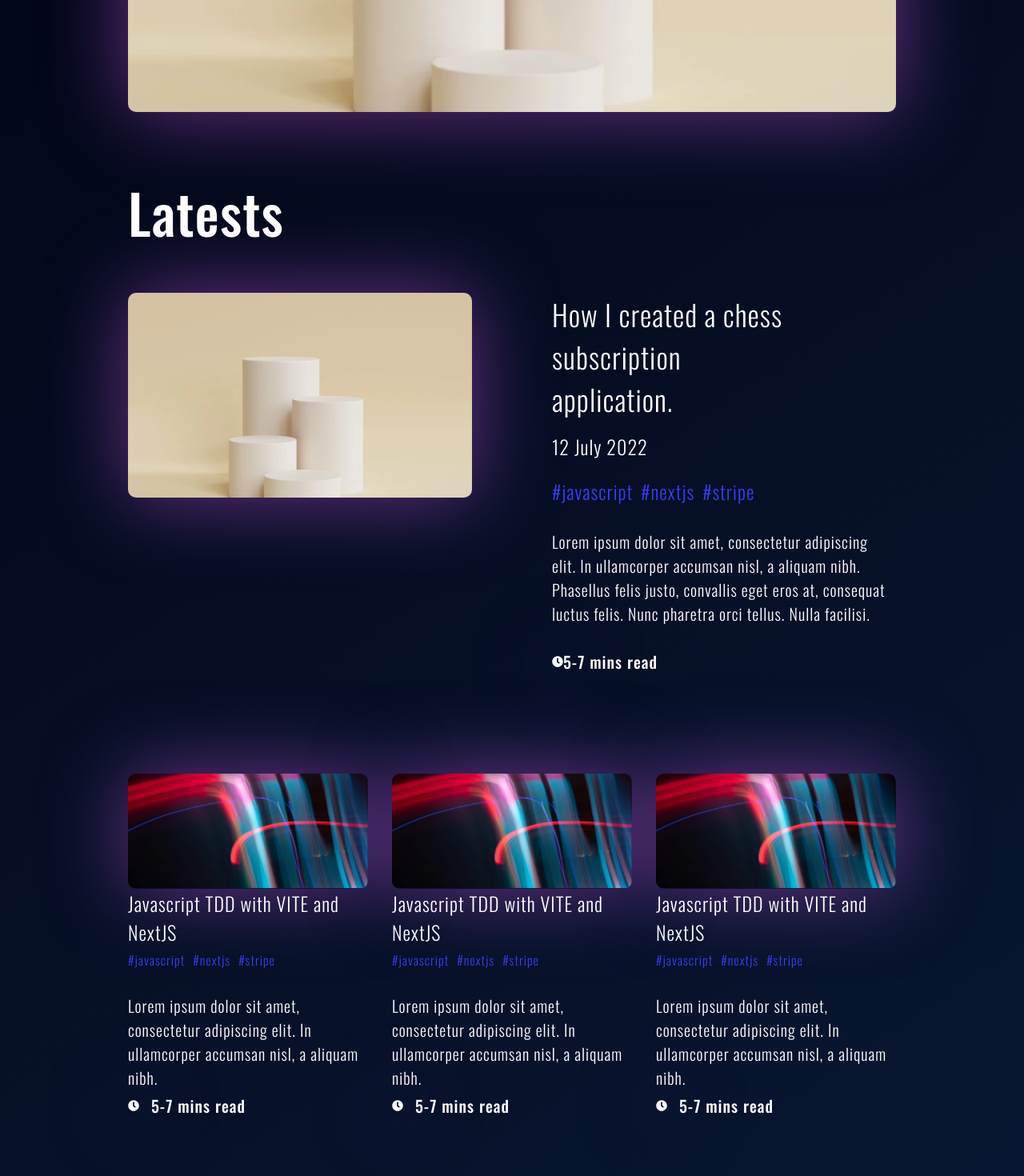
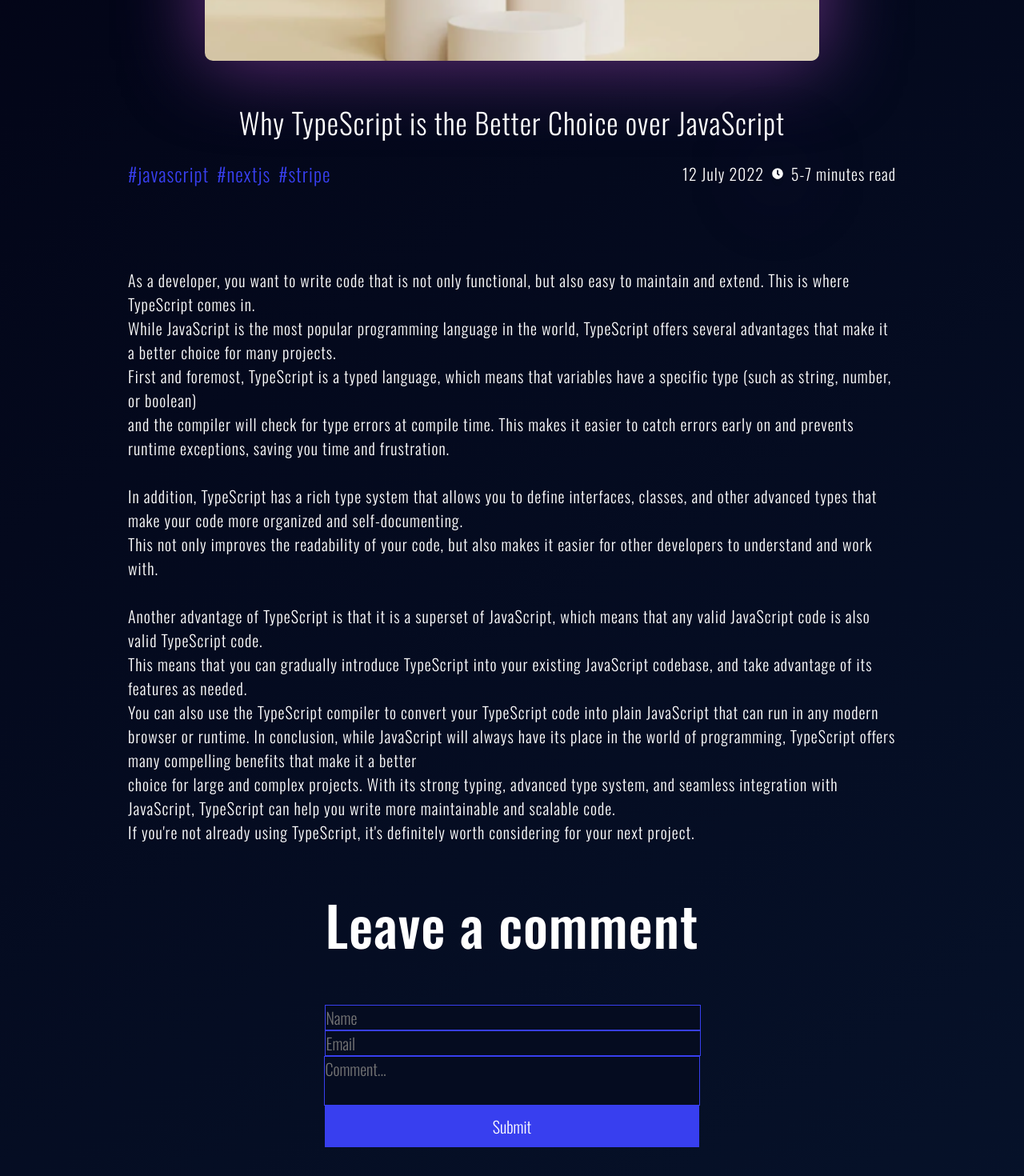
Before and after one commit to cmoileo/personal-blog, a React (Vite) app in the folder Desktop/personal-blog/: page /article in a window 1280 px wide. Shown: the part 700-2170 px from the top of the page at 80% size. Built offline with nearby package versions, Linux system fonts and the light colour scheme.

Commit message:
[ADD] article page

```diff
--- /dev/null
+++ b/Desktop/personal-blog/src/Components/Comments/LeaveComments.jsx
@@ -0,0 +1,16 @@
+
+export default function LeaveComments() {
+  return (
+    <div className="leave-comments-container">
+        <h1 className="main-title">Leave a comment</h1>
+            <form className="leave-comments-container__form">
+                <div className="">
+                    <input type="leave-comments-form__name" className="name" placeholder="Name"/>
+                    <input type="leave-comments-form__email" className="email" placeholder="Email"/>
+                </div>
+                <textarea className="leave-comments-form__textarea" placeholder="Comment..."></textarea>
+                <button onClick={(e) => e.preventDefault()} className="newsletter-cta__button leave-comments-form__button">Submit</button>
+            </form>
+    </div>
+  )
+}
--- a/Desktop/personal-blog/src/Pages/Articles/Article.jsx
+++ b/Desktop/personal-blog/src/Pages/Articles/Article.jsx
@@ -3,6 +3,8 @@ import Latests from "../../Components/Latests/Latests";
 import Navbar from "../../Components/Navbar/Navbar";
 import Newsletter from "../../Components/Newletter/Newsletter";
 import MainIllustration from '../../assets/main-illustration.png'
+import Clock from '../../assets/clock.svg'
+import LeaveComments from "../../Components/Comments/LeaveComments";
 
 export default function Article() {
   return (
@@ -11,7 +13,38 @@ export default function Article() {
         <Navbar />
         <div className="article-main-container">
             <img src={MainIllustration} className="article-main-container__illustration" />
+            <div className="article-main-container__header">
+              <h2 className="second-title">Why TypeScript is the Better Choice over JavaScript</h2>
+              <div className="article-main-container__header__infos">
+                <div className="main-latest-article-container__right__tags">
+                  <p>#javascript</p>
+                  <p>#nextjs</p>
+                  <p>#stripe</p>
+                </div>
+                <div className="article-main-container__header__infos__time">
+                  <p className="main-text">12 July 2022</p>
+                  <img src={Clock} alt="" />
+                  <p className="main-text">5-7 minutes read</p>
+                </div>
+              </div>
+              <p className="main-text article-main-container__text-content">
+              As a developer, you want to write code that is not only functional, but also easy to maintain and extend. This is where TypeScript comes in. <br />
+              While JavaScript is the most popular programming language in the world, TypeScript offers several advantages that make it a better choice for many projects. <br />
+              First and foremost, TypeScript is a typed language, which means that variables have a specific type (such as string, number, or boolean) <br />
+              and the compiler will check for type errors at compile time. This makes it easier to catch errors early on and prevents runtime exceptions, saving you time and frustration. <br /><br />
+              In addition, TypeScript has a rich type system that allows you to define interfaces, classes, and other advanced types that make your code more organized and self-documenting. <br />
+              This not only improves the readability of your code, but also makes it easier for other developers to understand and work with. <br /> <br />
+              Another advantage of TypeScript is that it is a superset of JavaScript, which means that any valid JavaScript code is also valid TypeScript code. <br />
+              This means that you can gradually introduce TypeScript into your existing JavaScript codebase, and take advantage of its features as needed. <br />
+              You can also use the TypeScript compiler to convert your TypeScript code into plain JavaScript that can run in any modern browser or runtime.
+              In conclusion, while JavaScript will always have its place in the world of programming, TypeScript offers many compelling benefits that make it a better <br />
+              choice for large and complex projects. With its strong typing, advanced type system, and seamless integration with JavaScript, TypeScript can help you write more maintainable and scalable code. <br />
+              If you're not already using TypeScript, it's definitely worth considering for your next project.
+              </p>
+            </div>
+            <LeaveComments />
         </div>
+
         <Latests />
         <Newsletter />
         <Footer />
--- a/Desktop/personal-blog/src/Styles/Abstracts/Variables.scss
+++ b/Desktop/personal-blog/src/Styles/Abstracts/Variables.scss
@@ -6,6 +6,7 @@ $main-blue: #383FEF;
 $main-red: #E85A5A;
 $main-yellow: #E8D95A;
 $main-pink: #CB5AE8;
+$main-purple: #050C20;
 
 //Fonts
 
--- /dev/null
+++ b/Desktop/personal-blog/src/Styles/Components/LeaveComments.scss
@@ -0,0 +1,24 @@
+.leave-comments-container {
+    margin-top: 50px;
+
+    &__form {
+        margin-top: 50px;
+        margin-bottom: 50px;
+        display: flex;
+        flex-direction: column;
+        align-items: center;
+
+        & * {
+            width: 100%;
+        }
+
+        & input, textarea {
+            background-color: $main-purple;
+            border: $main-blue 1px solid;
+            resize: none;
+        }
+    }
+
+
+
+}
--- a/Desktop/personal-blog/src/Styles/Main.scss
+++ b/Desktop/personal-blog/src/Styles/Main.scss
@@ -11,3 +11,4 @@
 @import "Components/Newsletter.scss";
 @import "Components/Footer.scss";
 @import "Components/Myself.scss";
+@import "Components/LeaveComments.scss";
--- a/Desktop/personal-blog/src/Styles/Pages/Articles/Article.scss
+++ b/Desktop/personal-blog/src/Styles/Pages/Articles/Article.scss
@@ -1,12 +1,38 @@
 .article-main-container {
-    margin-top: 100px;
+    margin-top: 150px;
     display: flex;
     flex-direction: column;
     align-items: center;
 
     &__illustration {
-        width: 100%;
+        width: 80%;
         object-fit: cover;
         background-size: 50%;
     }
+
+    &__header {
+        width: fit-content;
+        display: flex;
+        flex-direction: column;
+        align-items: center;
+        justify-content: space-between;
+        margin-top: 50px;
+
+        &__infos {
+            display: flex;
+            width: 100%;
+            justify-content: space-between;
+            align-items: center;
+
+            &__time {
+                display: flex;
+                gap: 10px;
+                margin-top: 20px;
+            }
+        }
+    }
+
+    &__text-content {
+        margin-top: 100px
+    }
 }
```
